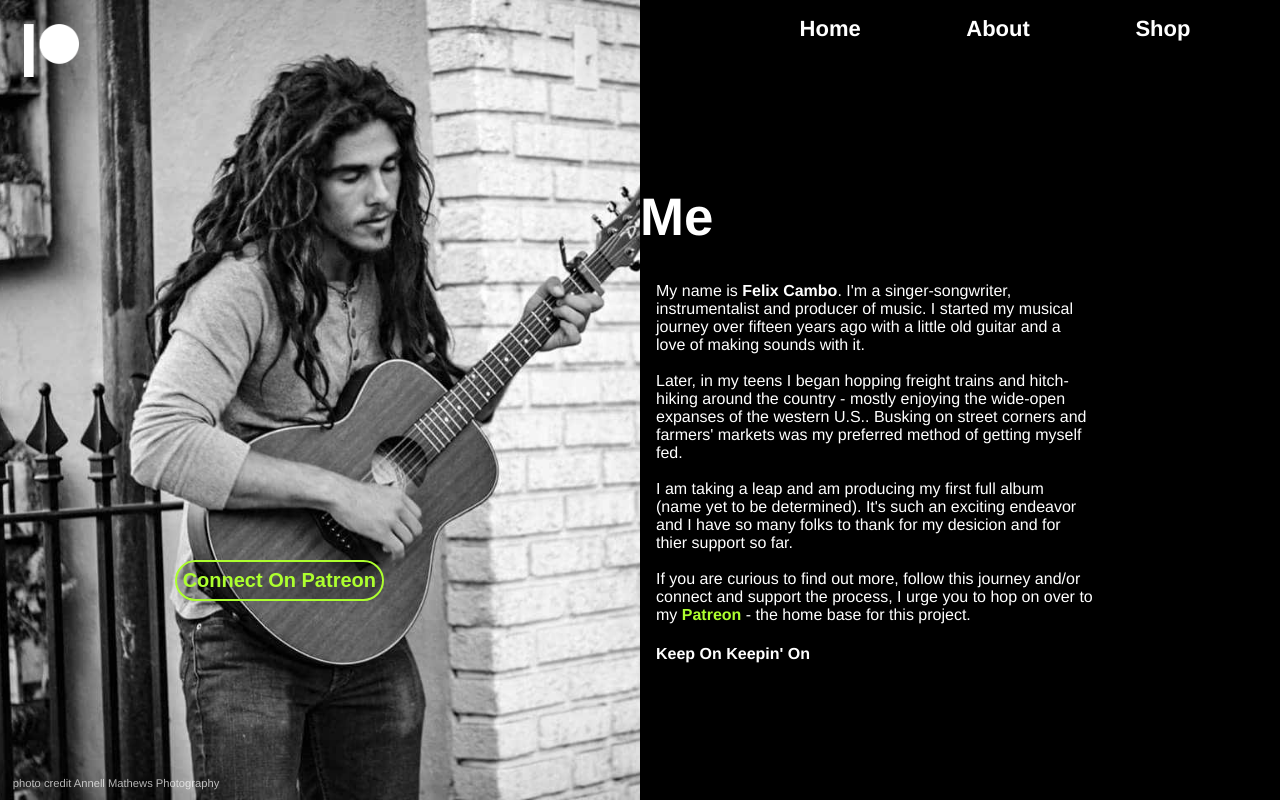
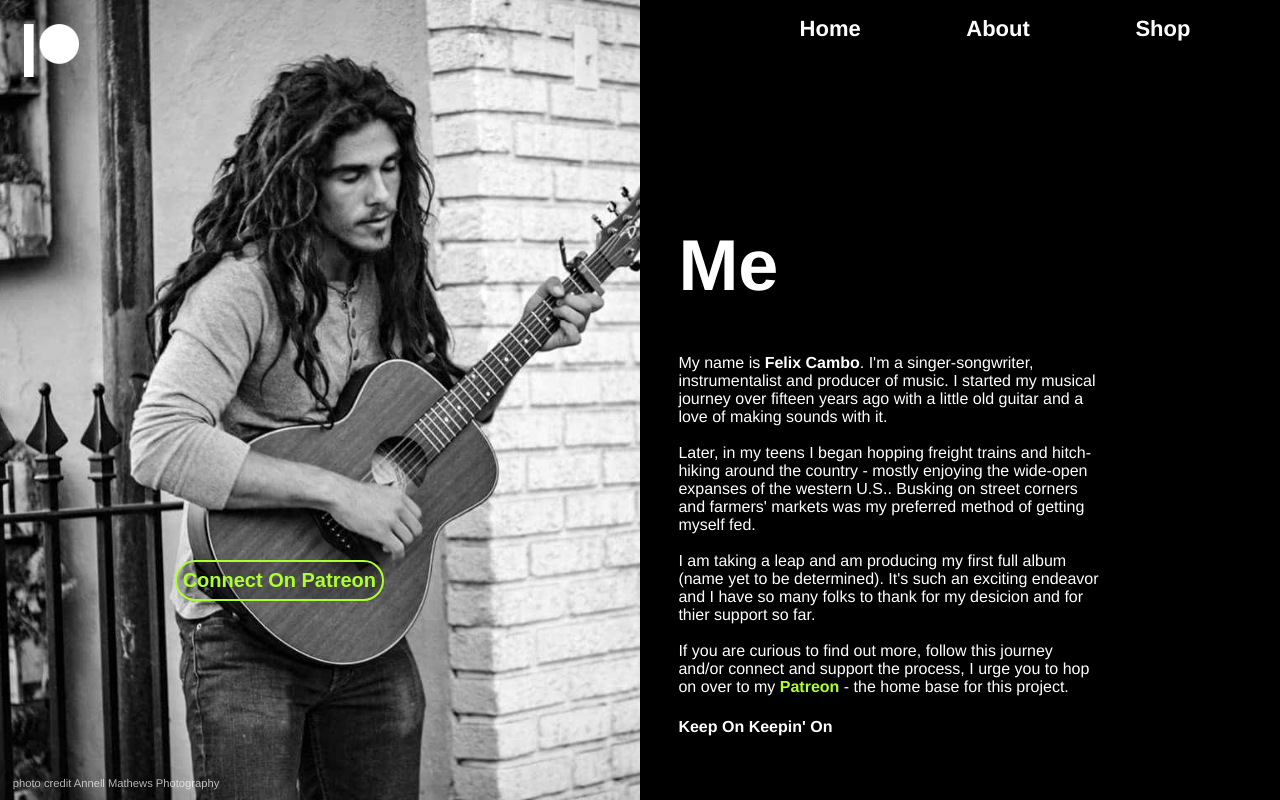
Before and after one commit to Camboridesbikes/CamboMusic, a Gatsby site: page /about in a window 1280 px wide. Built offline with nearby package versions, Linux system fonts and the light colour scheme; Gatsby itself is replaced by a stand-in of ours.

Commit message:
edited font layout on about page

```diff
--- a/src/pages/about.css
+++ b/src/pages/about.css
@@ -1,3 +1,12 @@
 p{
     width:70%;
 }
+
+.aboutContent {
+    padding-left: 6%;
+}
+
+.aboutContent h1 {
+    font-size: 4.5em;
+    padding-top: 2em;
+}
--- a/src/pages/about.jsx
+++ b/src/pages/about.jsx
@@ -7,9 +7,9 @@ import './about.css';
 export default () => (
   <>
   <SEO title="About" />
-  <div>
-    <h1 style={{paddingTop: "2em", fontSize: "3.3em"}}>Me</h1>
-    <div style={{marginLeft: '1em'}}>
+  <div className="aboutContent">
+    <h1>Me</h1>
+    <div >
       <p>My name is <strong>Felix Cambo</strong>. I'm a singer-songwriter, instrumentalist and producer of music. I started my musical journey over fifteen years ago with a little old guitar and a love of making sounds with it. <br/><br/> Later, in my teens I began hopping freight trains and hitch-hiking around the country - mostly enjoying the wide-open expanses of the western U.S.. Busking on street corners and farmers' markets was my preferred method of getting myself fed. <br/><br/>I am taking a leap and am producing my first full album (name yet to be determined). It's such an exciting endeavor and I have so many folks to thank for my desicion and for thier support so far. <br/><br/>If you are curious to find out more, follow this journey and/or connect and support the process, I urge you to hop on over to my <a href="https://www.patreon.com/Cambomusic" aria-label="Link to Patreon Page">Patreon</a> - the home base for this project.</p>
       <h4>Keep On Keepin' On</h4>
     </div>
```
